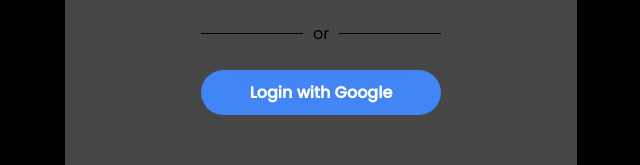
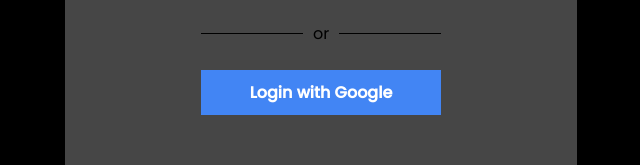
Before and after one commit to Erzenkell/g1-design-system, a React (Create React App) app: page / in a window 1280 px wide. Shown: the part 538-703 px from the top of the page, without its empty margins (319-959 px from the left). Built offline with nearby package versions, Linux system fonts and the light colour scheme.

Commit message:
added button radius management

```diff
--- a/src/components/Button/Button.css
+++ b/src/components/Button/Button.css
@@ -1,7 +1,6 @@
 .Button {
     color: #fff;
     border: 0;
-    border-radius: 39px;
     padding: 10px 20px;
     font-size: 16px;
     font-weight: 600;
--- a/src/components/Button/Button.js
+++ b/src/components/Button/Button.js
@@ -3,16 +3,17 @@ import "./Button.css";
 
 import COLORS from "../../assets/colors/Colors.js";
 
-const Button = ({label, colorFamily, color}) => {
+const Button = ({label, colorFamily, color, type}) => {
     const onClickButton = () => {
         console.log("Button clicked");
     }
 
     const buttonColor = COLORS[colorFamily][color];
-    console.log(buttonColor);
+
+    const buttonRadius = type === "round" ? "39px" : "0";
 
     return (
-        <div className="Button" onClick={onClickButton} style={{'backgroundColor': `${buttonColor}`}}>
+        <div className="Button" onClick={onClickButton} style={{'backgroundColor': `${buttonColor}`, 'borderRadius': buttonRadius}}>
             {label}
         </div>
     )
--- a/src/pages/Login/Login.js
+++ b/src/pages/Login/Login.js
@@ -33,6 +33,7 @@ const Login = () => {
                                 label="Login"
                                 colorFamily="Primary"
                                 color="green"
+                                type="round"
                             />
                         </div>
                     </div>
```
